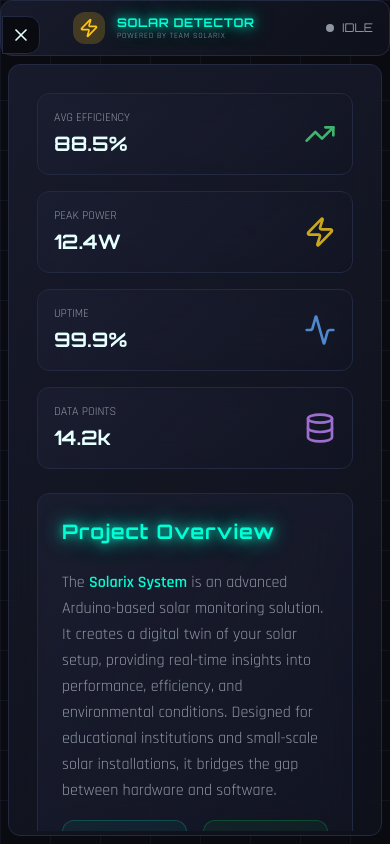
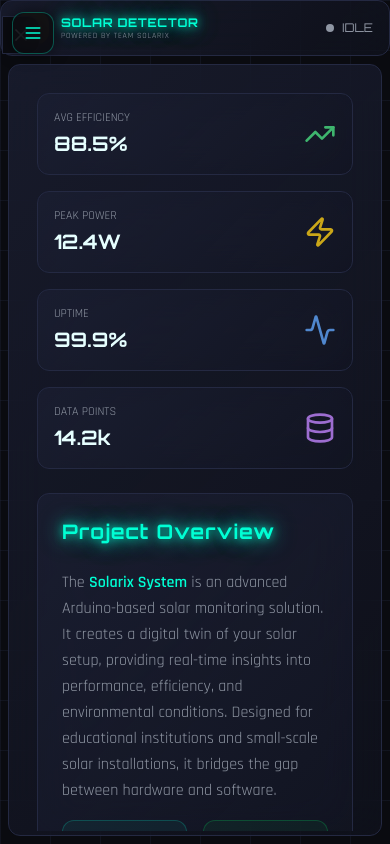
Before and after one commit to Ashwinjauhary/Solarix, a React (Vite) app: page / in a window 390 px wide. Built offline with nearby package versions, Linux system fonts and the light colour scheme; the HTML template or start-up script is replaced by a standard one.

Commit message:
Fix hamburger menu by using fixed positioning and remove deprecated props

```diff
--- a/src/components/layout/Header.tsx
+++ b/src/components/layout/Header.tsx
@@ -13,15 +13,7 @@ const Header: React.FC<HeaderProps> = ({ onMobileMenuToggle }) => {
     <header className="h-14 md:h-16 glass-panel border-b border-border flex items-center justify-between px-4 md:px-6 shrink-0 relative z-30">
       {/* Left - Menu & Title */}
       <div className="flex items-center gap-3 md:gap-4">
-        {/* Mobile Menu Toggle */}
-        <button
-          type="button"
-          onClick={onMobileMenuToggle}
-          className="md:hidden p-3 -ml-3 mr-2 text-muted-foreground hover:text-primary transition-colors relative z-50"
-          aria-label="Toggle Menu"
-        >
-          <Menu className="w-6 h-6" />
-        </button>
+
 
         <div className="w-8 h-8 md:w-10 md:h-10 rounded-lg bg-accent/20 flex items-center justify-center">
           <Zap className="w-5 h-5 md:w-6 md:h-6 text-accent" />
--- a/src/components/layout/Sidebar.tsx
+++ b/src/components/layout/Sidebar.tsx
@@ -108,10 +108,7 @@ const Sidebar: React.FC<SidebarProps> = ({ activeTab, onTabChange }) => {
               <h3 className="text-[10px] font-bold text-muted-foreground uppercase tracking-wider mb-0.5">Institution</h3>
               <p className="text-xs text-primary font-bold font-orbitron tracking-wide">PSIT CHE</p>
             </div>
-            <div>
-              <h3 className="text-[10px] font-bold text-muted-foreground uppercase tracking-wider mb-0.5">Guided By</h3>
-              <p className="text-xs text-secondary font-bold font-orbitron tracking-wide">Mr. Mohd Ijlal Anjum</p>
-            </div>
+
           </div>
         </div>
       </div>
--- a/src/pages/Index.tsx
+++ b/src/pages/Index.tsx
@@ -8,7 +8,7 @@ import AnalyticsPanel from '@/components/ui/AnalyticsPanel';
 import StepDescription from '@/components/ui/StepDescription';
 import { DashboardView, AnalyticsView, HealthView, FutureView } from '@/components/dashboard/ProjectContent';
 
-import { Maximize2, Minimize2, X } from 'lucide-react';
+import { Maximize2, Minimize2, X, Menu } from 'lucide-react';
 
 const Index: React.FC = () => {
   const [activeTab, setActiveTab] = React.useState('dashboard');
@@ -19,6 +19,17 @@ const Index: React.FC = () => {
     <WorkflowProvider>
       <div className="h-screen w-screen overflow-hidden bg-background grid-bg relative">
         <div className="h-full w-full flex">
+
+          {/* Mobile Menu Toggle - Floating Fixed Button */}
+          {!isFullScreen && (
+            <button
+              onClick={() => setIsMobileMenuOpen(true)}
+              className="md:hidden fixed top-3 left-3 z-[70] p-2.5 bg-background/80 border border-primary/30 rounded-lg text-primary backdrop-blur-md shadow-[0_0_15px_rgba(0,0,0,0.5)] active:scale-95 transition-all"
+              aria-label="Open Menu"
+            >
+              <Menu className="w-5 h-5" />
+            </button>
+          )}
 
           {/* Mobile Sidebar Overlay */}
           {!isFullScreen && isMobileMenuOpen && (
@@ -57,7 +68,7 @@ const Index: React.FC = () => {
           <div className="flex-1 flex flex-col min-w-0 h-full">
             {/* Header - Hidden in Full Screen */}
             {!isFullScreen && (
-              <Header onMobileMenuToggle={() => setIsMobileMenuOpen(true)} />
+              <Header />
             )}
 
             {/* Main Area */}
```
